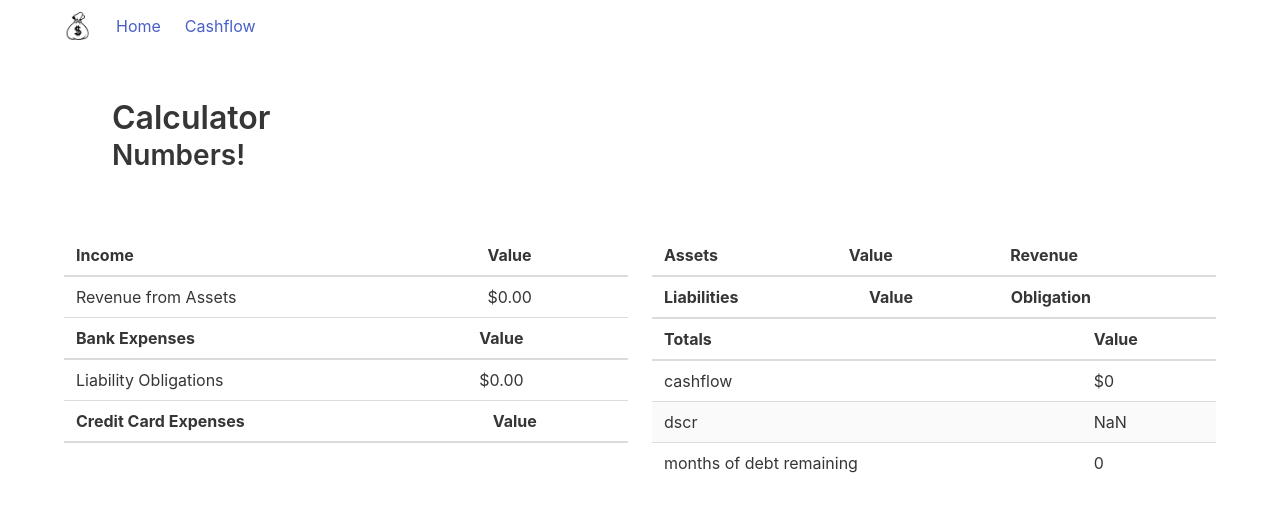
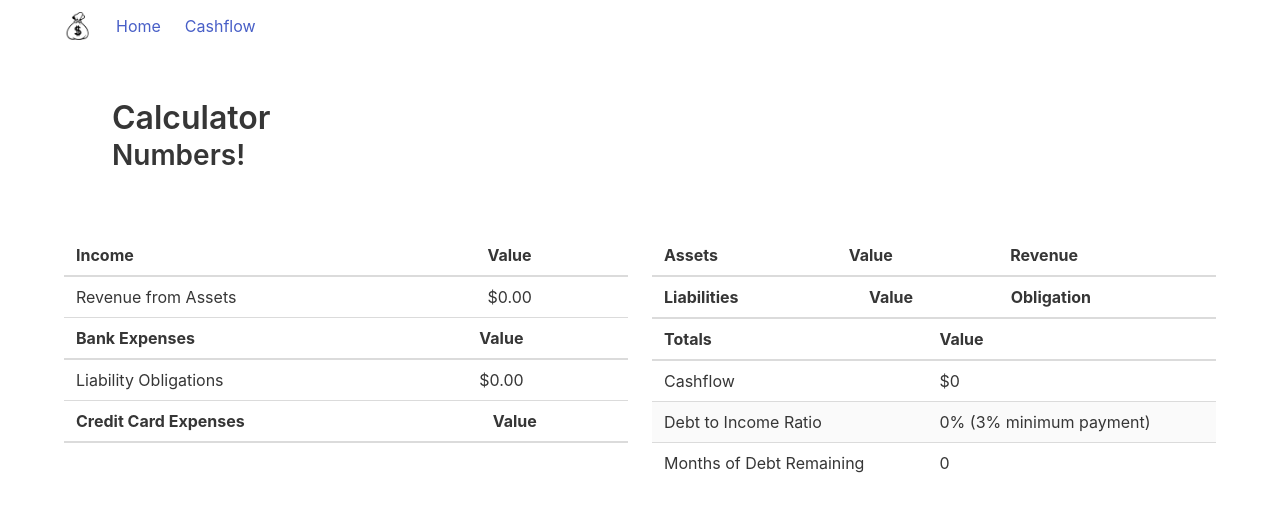
Before and after one commit to dudo/budget, a Vue app: page /cashflow in a window 1280 px wide. Shown: the top 512 px of the page. Built offline with nearby package versions, Linux system fonts and the light colour scheme.

Commit message:
make content editable. trying out contenteditable flag

```diff
--- a/src/components/calculator/Calculator.vue
+++ b/src/components/calculator/Calculator.vue
@@ -16,7 +16,10 @@
       <Totals
         :liability-obligations="liabilityObligations"
         :asset-revenue="assetRevenue"
-        :credit-card-obligations="creditCardObligations" />
+        :credit-card-obligations="creditCardObligations"
+        :minimum-liability-percent="minimumLiabilityPercent()"
+        :minimum-monthly-liability-payment="minimumMonthlyLiabilityPayment"
+        :liabilities-total="liabilitiesTotal" />
     </div>
   </div>
 </template>
@@ -36,8 +39,18 @@ export default {
     balanceSheetEnum() {
       return Object.freeze({ dollars: 0, percent: 1 });
     },
+    minimumLiabilityPercent() {
+      return 0.03;
+    },
   },
   computed: {
+    ...mapState([
+      'incomes',
+      'expensesBank',
+      'expensesCC',
+      'assets',
+      'liabilities',
+    ]),
     liabilityExpense() {
       return {
         name: 'Liability Obligations',
@@ -83,11 +96,22 @@ export default {
             values.push(0);
         }
       });
-      return Math.max(values.reduce((a, b) => a + b, 0), this.creditCardObligations);
+      return Math.max(
+        values.reduce((a, b) => a + b, 0),
+        this.creditCardObligations,
+        this.minimumMonthlyLiabilityPayment,
+      );
     },
     creditCardObligations() {
       return this.expensesCC
         .reduce((acc, x) => acc + x.value, 0);
+    },
+    liabilitiesTotal() {
+      return this.liabilities.reduce((acc, x) => acc + x.value, 0);
+    },
+    minimumMonthlyLiabilityPayment() {
+      return this.liabilitiesTotal
+        * this.minimumLiabilityPercent();
     },
     incomeStatement() {
       return [
@@ -124,13 +148,6 @@ export default {
         },
       ];
     },
-    ...mapState([
-      'incomes',
-      'expensesBank',
-      'expensesCC',
-      'assets',
-      'liabilities',
-    ]),
   },
 };
 </script>
--- a/src/components/calculator/Totals.vue
+++ b/src/components/calculator/Totals.vue
@@ -7,7 +7,7 @@
       </thead>
       <tbody>
         <tr>
-          <td>cashflow</td>
+          <td>Cashflow</td>
           <td>
             {{
               cashFlow.toLocaleString('en', {
@@ -19,11 +19,25 @@
           </td>
         </tr>
         <tr>
-          <td>dscr</td>
-          <td>{{ dscr.toPrecision(3) }}</td>
+          <td>Debt to Income Ratio</td>
+          <td>
+            {{
+              debtToIncomeRatio.toLocaleString(
+                'en-us',
+                { style: 'percent', maximumSignificantDigits: 3 }
+              )
+            }}
+            ({{
+              minimumLiabilityPercent.toLocaleString(
+                'en-us',
+                { style: 'percent', maximumSignificantDigits: 1 }
+              )
+            }}
+            minimum payment)
+          </td>
         </tr>
         <tr>
-          <td>months of debt remaining</td>
+          <td>Months of Debt Remaining</td>
           <td v-if="monthsOfDebtRemaining < 0">∞</td>
           <td v-else-if="cashFlow < 0">∞</td>
           <td v-else>{{ Math.round(monthsOfDebtRemaining) }}</td>
@@ -51,8 +65,25 @@ export default {
       type: Number,
       default: 0,
     },
+    minimumLiabilityPercent: {
+      type: Number,
+      default: 0.0,
+    },
+    minimumMonthlyLiabilityPayment: {
+      type: Number,
+      default: 0,
+    },
+    liabilitiesTotal: {
+      type: Number,
+      default: 0,
+    },
   },
   computed: {
+    ...mapState([
+      'incomes',
+      'expensesBank',
+      'liabilities',
+    ]),
     incomeTotal() {
       return this.incomes.reduce((acc, x) => acc + x.value, 0)
         + this.assetRevenue;
@@ -61,16 +92,16 @@ export default {
       return this.expensesBank.reduce((acc, x) => acc + x.value, 0)
         + this.liabilityObligations;
     },
-    liabilitiesTotal() {
-      return this.liabilities.reduce((acc, x) => acc + x.value, 0);
-    },
     cashFlow() {
       return this.incomeTotal
         - this.expensesBankTotal;
     },
-    dscr() {
-      return this.incomeTotal
-        / this.expensesBankTotal;
+    debtToIncomeRatio() {
+      if (this.incomeTotal === 0) {
+        return 0;
+      }
+      return this.minimumMonthlyLiabilityPayment
+        / this.incomeTotal;
     },
     monthsOfDebtRemaining() {
       const payments = this.liabilityObligations - this.creditCardObligations;
@@ -80,11 +111,6 @@ export default {
       return this.liabilitiesTotal
         / payments;
     },
-    ...mapState([
-      'incomes',
-      'expensesBank',
-      'liabilities',
-    ]),
   },
 };
 </script>
--- a/src/components/calculator/assets/Form.vue
+++ b/src/components/calculator/assets/Form.vue
@@ -12,7 +12,7 @@
       <td>
         <BaseInput
           :incomplete="errors && !form.value"
-          placeholder='Total Value'
+          placeholder='Amount'
           type='number'
           v-model.number="form.value"
           @keyup.enter="submit" />
@@ -20,7 +20,7 @@
       <td>
         <BaseInput
           :incomplete="errors && !form.monthlyRevenueValue"
-          placeholder='Monthly Revenue'
+          placeholder='Typical Monthly Revenue'
           type='text'
           v-model.trim="form.monthlyRevenueValue"
           @keyup.enter="submit" />
@@ -31,6 +31,7 @@
 
 <script>
 import BaseInput from '@/components/shared/BaseInput.vue';
+import { mapActions } from 'vuex';
 
 export default {
   name: 'AssetForm',
@@ -50,6 +51,9 @@ export default {
     };
   },
   methods: {
+    ...mapActions([
+      'addEntry',
+    ]),
     defaults() {
       return {
         name: '',
@@ -87,8 +91,7 @@ export default {
         this.errors = true;
       } else {
         this.errors = false;
-        this.$store.commit({
-          type: 'addEntry',
+        this.addEntry({
           entry: this.form,
           entryType: 'assets',
         });
--- a/src/components/calculator/assets/Show.vue
+++ b/src/components/calculator/assets/Show.vue
@@ -1,5 +1,5 @@
 <template>
-  <tr>
+  <tr contenteditable='true'>
     <td>
       {{ name }}
       <a
@@ -27,6 +27,8 @@
 </template>
 
 <script>
+import { mapActions } from 'vuex';
+
 export default {
   name: 'Asset',
   props: {
@@ -52,9 +54,12 @@ export default {
     },
   },
   methods: {
+    ...mapActions([
+      'removeEntry',
+      'updateEntry',
+    ]),
     remove() {
-      this.$store.commit({
-        type: 'removeEntry',
+      this.removeEntry({
         index: this.$vnode.key,
         entryType: 'assets',
       });
--- a/src/components/calculator/expenses/Form.vue
+++ b/src/components/calculator/expenses/Form.vue
@@ -12,7 +12,7 @@
       <td>
         <BaseInput
           :incomplete="errors && !form.value"
-          placeholder='Value'
+          placeholder='Amount'
           type='number'
           v-model.number="form.value"
           @keyup.enter="submit" />
@@ -23,6 +23,7 @@
 
 <script>
 import BaseInput from '@/components/shared/BaseInput.vue';
+import { mapActions } from 'vuex';
 
 export default {
   name: 'ExpenseForm',
@@ -42,6 +43,9 @@ export default {
     };
   },
   methods: {
+    ...mapActions([
+      'addEntry',
+    ]),
     defaults() {
       return {
         name: '',
@@ -53,8 +57,7 @@ export default {
         this.errors = true;
       } else {
         this.errors = false;
-        this.$store.commit({
-          type: 'addEntry',
+        this.addEntry({
           entry: this.form,
           entryType: this.dataKey,
         });
--- a/src/components/calculator/incomes/Form.vue
+++ b/src/components/calculator/incomes/Form.vue
@@ -12,7 +12,7 @@
       <td>
         <BaseInput
           :incomplete="errors && !form.value"
-          placeholder='Value'
+          placeholder='Amount'
           type='number'
           v-model.number="form.value"
           @keyup.enter="submit" />
@@ -23,6 +23,7 @@
 
 <script>
 import BaseInput from '@/components/shared/BaseInput.vue';
+import { mapActions } from 'vuex';
 
 export default {
   name: 'IncomeForm',
@@ -36,6 +37,9 @@ export default {
     };
   },
   methods: {
+    ...mapActions([
+      'addEntry',
+    ]),
     defaults() {
       return {
         name: '',
@@ -47,8 +51,7 @@ export default {
         this.errors = true;
       } else {
         this.errors = false;
-        this.$store.commit({
-          type: 'addEntry',
+        this.addEntry({
           entry: this.form,
           entryType: 'incomes',
         });
--- a/src/components/calculator/incomes/Show.vue
+++ b/src/components/calculator/incomes/Show.vue
@@ -12,6 +12,8 @@
 </template>
 
 <script>
+import { mapActions } from 'vuex';
+
 export default {
   name: 'Income',
   props: {
@@ -29,9 +31,12 @@ export default {
     },
   },
   methods: {
+    ...mapActions([
+      'removeEntry',
+      'updateEntry',
+    ]),
     remove() {
-      this.$store.commit({
-        type: 'removeEntry',
+      this.removeEntry({
         index: this.$vnode.key,
         entryType: 'incomes',
       });
--- a/src/components/calculator/liabilities/Form.vue
+++ b/src/components/calculator/liabilities/Form.vue
@@ -12,7 +12,7 @@
       <td>
         <BaseInput
           :incomplete="errors && !form.value"
-          placeholder='Total Value'
+          placeholder='Amount'
           type='number'
           v-model.number="form.value"
           @keyup.enter="submit" />
@@ -20,7 +20,7 @@
       <td>
         <BaseInput
           :incomplete="errors && !form.monthlyObligationValue"
-          placeholder='Monthly Obligation'
+          placeholder='Typical Monthly Payment'
           type='text'
           v-model.trim="form.monthlyObligationValue"
           @keyup.enter="submit" />
@@ -31,6 +31,7 @@
 
 <script>
 import BaseInput from '@/components/shared/BaseInput.vue';
+import { mapActions } from 'vuex';
 
 export default {
   name: 'LiabilityForm',
@@ -38,9 +39,29 @@ export default {
     BaseInput,
   },
   props: {
+    name: {
+      type: String,
+      default: '',
+    },
+    value: {
+      type: Number,
+      default: 0,
+    },
+    monthlyObligationType: {
+      type: Number,
+      default: 0,
+    },
+    monthlyObligationValue: {
+      type: Number,
+      default: 0,
+    },
     balanceSheetEnum: {
       type: Object,
       default: () => {},
+    },
+    update: {
+      type: Boolean,
+      default: false,
     },
   },
   data() {
@@ -50,12 +71,16 @@ export default {
     };
   },
   methods: {
+    ...mapActions([
+      'addEntry',
+      'updateEntry',
+    ]),
     defaults() {
       return {
-        name: '',
-        value: '',
-        monthlyObligationType: 0,
-        monthlyObligationValue: '',
+        name: this.name || '',
+        value: this.value || '',
+        monthlyObligationType: this.monthlyObligationType || 0,
+        monthlyObligationValue: this.monthlyObligationValue || '',
       };
     },
     inferType() {
@@ -80,15 +105,22 @@ export default {
       }
       this.form.monthlyObligationValue = value;
     },
-    submit() {
+    submit(e) {
       this.inferType();
       const { monthlyObligationType, ...verifiedObject } = this.form;
       if (Object.values(verifiedObject).some(x => !x)) {
         this.errors = true;
+      } else if (this.update) {
+        this.errors = false;
+        this.updateEntry({
+          entry: this.form,
+          index: this.$vnode.key,
+          entryType: 'liabilities',
+          value: e.target.innerText,
+        });
       } else {
         this.errors = false;
-        this.$store.commit({
-          type: 'addEntry',
+        this.addEntry({
           entry: this.form,
           entryType: 'liabilities',
         });
--- a/src/components/calculator/liabilities/Show.vue
+++ b/src/components/calculator/liabilities/Show.vue
@@ -27,6 +27,8 @@
 </template>
 
 <script>
+import { mapActions } from 'vuex';
+
 export default {
   name: 'Liability',
   props: {
@@ -52,9 +54,11 @@ export default {
     },
   },
   methods: {
+    ...mapActions([
+      'removeEntry',
+    ]),
     remove() {
-      this.$store.commit({
-        type: 'removeEntry',
+      this.removeEntry({
         index: this.$vnode.key,
         entryType: 'liabilities',
       });
```
Also changed, not shown: src/components/calculator/expenses/Show.vue (+25 -4 lines), src/store.js (+14 -41 lines).
